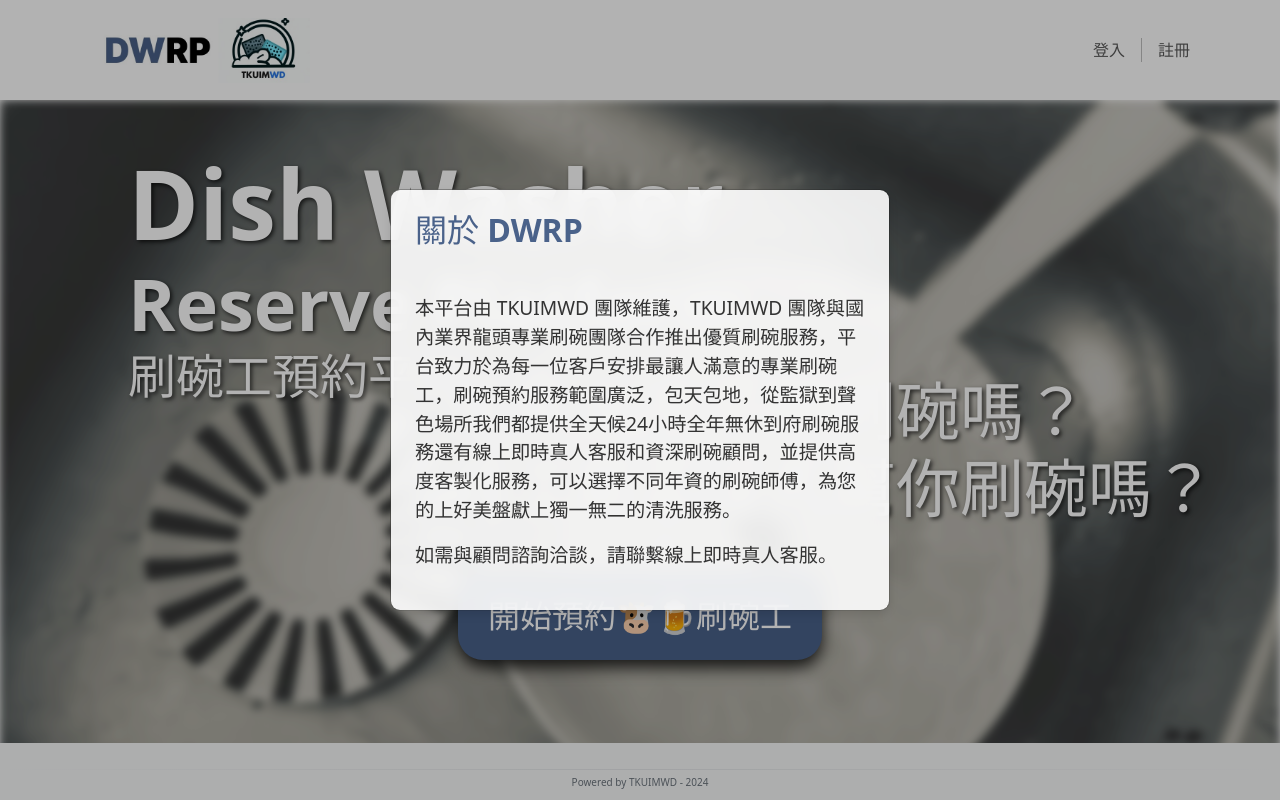
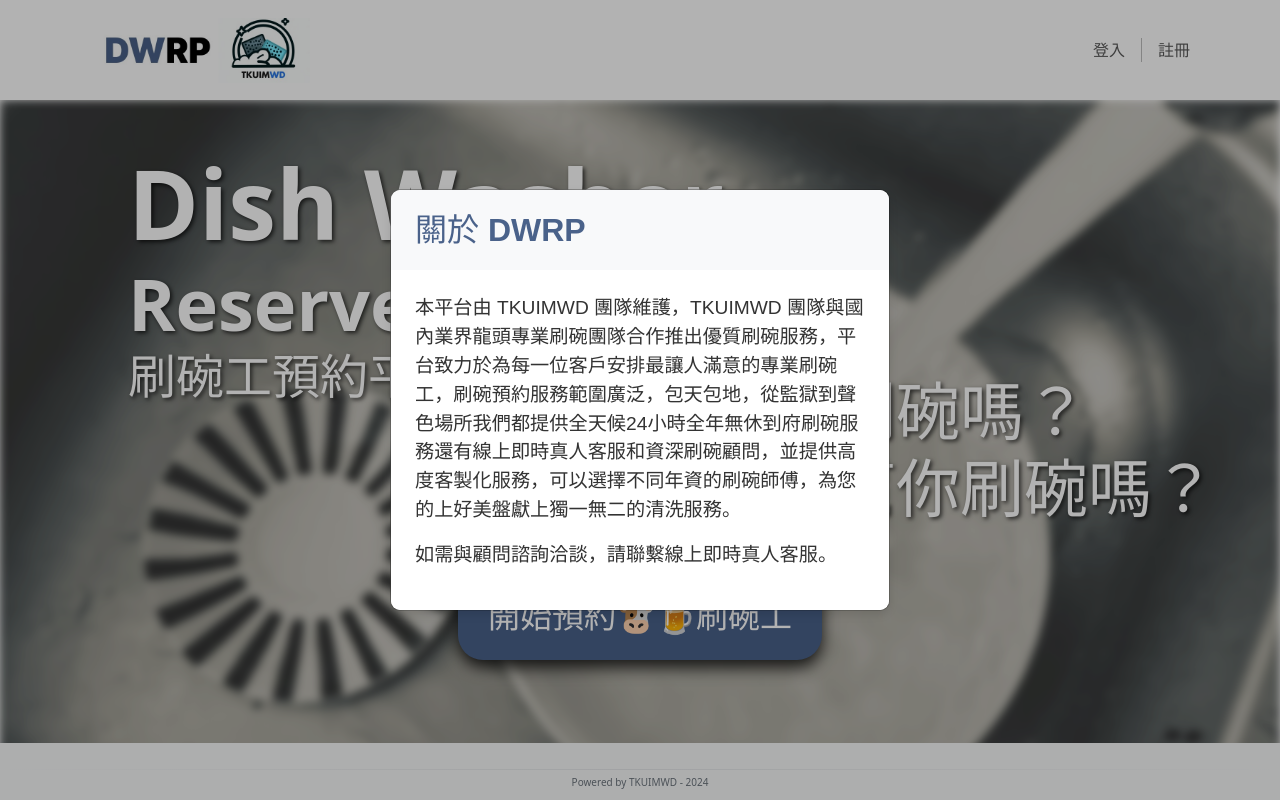
Before and after one commit to TKUIMWD/FinaltermProject, a React (Vite) app in the folder Frontend/: page / in a window 1280 px wide. Both pictures are taken after a click on the element 195 px from the left and 50 px from the top of the page. Built offline with nearby package versions, Linux system fonts and the light colour scheme; no server answers.

Commit message:
update modal css

```diff
--- a/Frontend/src/component/InfoModal.tsx
+++ b/Frontend/src/component/InfoModal.tsx
@@ -1,4 +1,5 @@
 import { Modal } from 'react-bootstrap';
+import '../style/InfoModal.css';
 
 interface InfoModalProps {
     show: boolean;
@@ -7,11 +8,11 @@
 
 export default function InfoModal({ show, handleClose }: InfoModalProps) {
     return (
-        <Modal show={show} onHide={handleClose} centered>
-            <Modal.Header>
-                <Modal.Title>關於 DWRP</Modal.Title>
+        <Modal show={show} onHide={handleClose} centered className="info-modal">
+            <Modal.Header className="info-modal-header">
+                <Modal.Title className="info-modal-title">關於 DWRP</Modal.Title>
             </Modal.Header>
-            <Modal.Body>
+            <Modal.Body className="info-modal-body">
                 <p>本平台由 TKUIMWD 團隊維護，TKUIMWD 團隊與國內業界龍頭專業刷碗團隊合作推出優質刷碗服務，平台致力於為每一位客戶安排最讓人滿意的專業刷碗工，刷碗預約服務範圍廣泛，包天包地，從監獄到聲色場所我們都提供全天候24小時全年無休到府刷碗服務還有線上即時真人客服和資深刷碗顧問，並提供高度客製化服務，可以選擇不同年資的刷碗師傅，為您的上好美盤獻上獨一無二的清洗服務。</p>
                 <p>如需與顧問諮詢洽談，請聯繫線上即時真人客服。</p>
             </Modal.Body>
--- /dev/null
+++ b/Frontend/src/style/InfoModal.css
@@ -0,0 +1,59 @@
+.info-modal .modal-content {
+    backdrop-filter: blur(10px);
+    border-radius: 10px;
+    box-shadow: 0 4px 8px rgba(0, 0, 0, 0.1);
+}
+
+.info-modal-header {
+    color: #4A628A;
+    border-top-left-radius: 10px;
+    border-top-right-radius: 10px;
+    padding: 1rem 1.5rem;
+    background-color: #f8f9fa;
+    border-bottom: none; /* 移除分隔線 */
+}
+
+.info-modal-title {
+    font-size: 2rem;
+    font-weight: bold;
+    font-family: 'Arial', sans-serif;
+    margin: 0;
+}
+
+.info-modal-body {
+    padding: 1.5rem;
+    font-size: 1.2rem;
+    line-height: 1.5;
+    color: #333;
+    background-color: #ffffff;
+    border-bottom-left-radius: 10px;
+    border-bottom-right-radius: 10px;
+}
+
+.info-modal-body p {
+    margin-bottom: 1rem;
+    font-family: 'Arial', sans-serif;
+}
+
+.info-modal-footer {
+    display: flex;
+    justify-content: center;
+    padding: 1rem 1.5rem;
+    border: none;
+    border-bottom-left-radius: 10px;
+    border-bottom-right-radius: 10px;
+}
+
+.info-modal-footer .btn-secondary {
+    background-color: #4A628A;
+    border-color: #4A628A;
+    border-radius: 5px;
+    padding: 0.5rem 1.5rem;
+    font-size: 1rem;
+    font-weight: bold;
+    transition: background 0.3s ease;
+}
+
+.info-modal-footer .btn-secondary:hover {
+    background-color: #3a4f6d;
+}
--- a/Frontend/src/style/Landing.css
+++ b/Frontend/src/style/Landing.css
@@ -133,52 +133,3 @@
     background-color: #3a4a6a;
     transform: translateY(-2px);
 }
-
-.landing-navbar {
-    background-color: rgba(255, 255, 255, 0.8);
-    backdrop-filter: blur(10px);
-}
-
-.modal-content {
-    background-color: rgba(255, 255, 255, 0.9);
-    backdrop-filter: blur(10px);
-    border-radius: 10px;
-    box-shadow: 0 4px 8px rgba(0, 0, 0, 0.1);
-}
-
-.modal-header, .modal-footer {
-    border: none;
-    padding: 1rem 1.5rem;
-}
-
-.modal-title {
-    font-size: 2rem;
-    font-weight: bold;
-    color: #4A628A;
-}
-
-.modal-body {
-    font-size: 1.2rem;
-    line-height: 1.5;
-    color: #333;
-    padding: 1.5rem;
-}
-
-.modal-footer {
-    display: flex;
-    justify-content: center;
-}
-
-.modal-footer .btn-secondary {
-    background-color: #4A628A;
-    border-color: #4A628A;
-    border-radius: 5px;
-    padding: 0.5rem 1.5rem;
-    font-size: 1rem;
-    font-weight: bold;
-    transition: background 0.3s ease;
-}
-
-.modal-footer .btn-secondary:hover {
-    background-color: #3a4f6d;
-}
--- a/Frontend/src/style/LoginModal.css
+++ b/Frontend/src/style/LoginModal.css
@@ -28,6 +28,10 @@
 .login-button {
     background-color: #4A628A;
     border: none;
+    color: white;
+    font-weight: bold;
+    border-radius: 5px;
+    transition: background 0.3s ease;
 }
 
 .login-button:hover {
```
